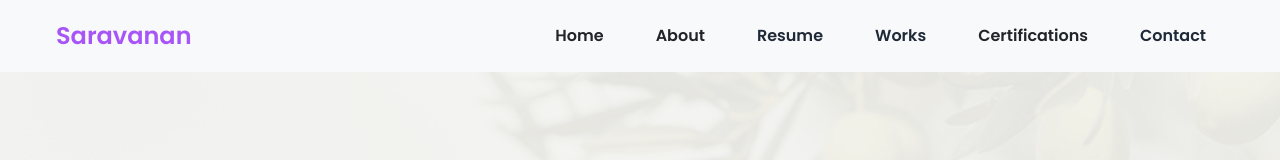
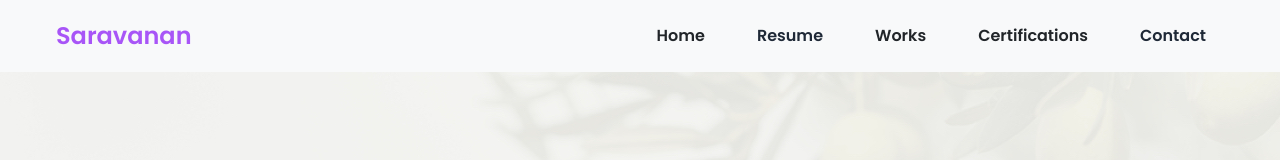
Before and after one commit to saravanan0703/portfolio, a React (Create React App) app: page / in a window 1280 px wide. Shown: the top 160 px of the page. Built offline with nearby package versions, Linux system fonts and the light colour scheme.

Commit message:
Improved

```diff
--- a/src/Components/navbar.js
+++ b/src/Components/navbar.js
@@ -23,14 +23,11 @@ function Navbar() {
                             Home
                         </Link>
                     </li>
+                    <li><a href="#" onClick={handleDownload}>Resume</a></li>
                     <li><Link spy={true}
-                            offset={-70}
-                            to="home-section">About
-                        </Link>
-                    </li>
-
-                    <li><a href="#" onClick={handleDownload}>Resume</a></li>
-                    <li><a href="#">Works</a></li>
+                            offset={-140}
+                            to="projects">Works
+                        </Link></li>
 
                     <li><Link spy={true}
                             offset={-70}
```
